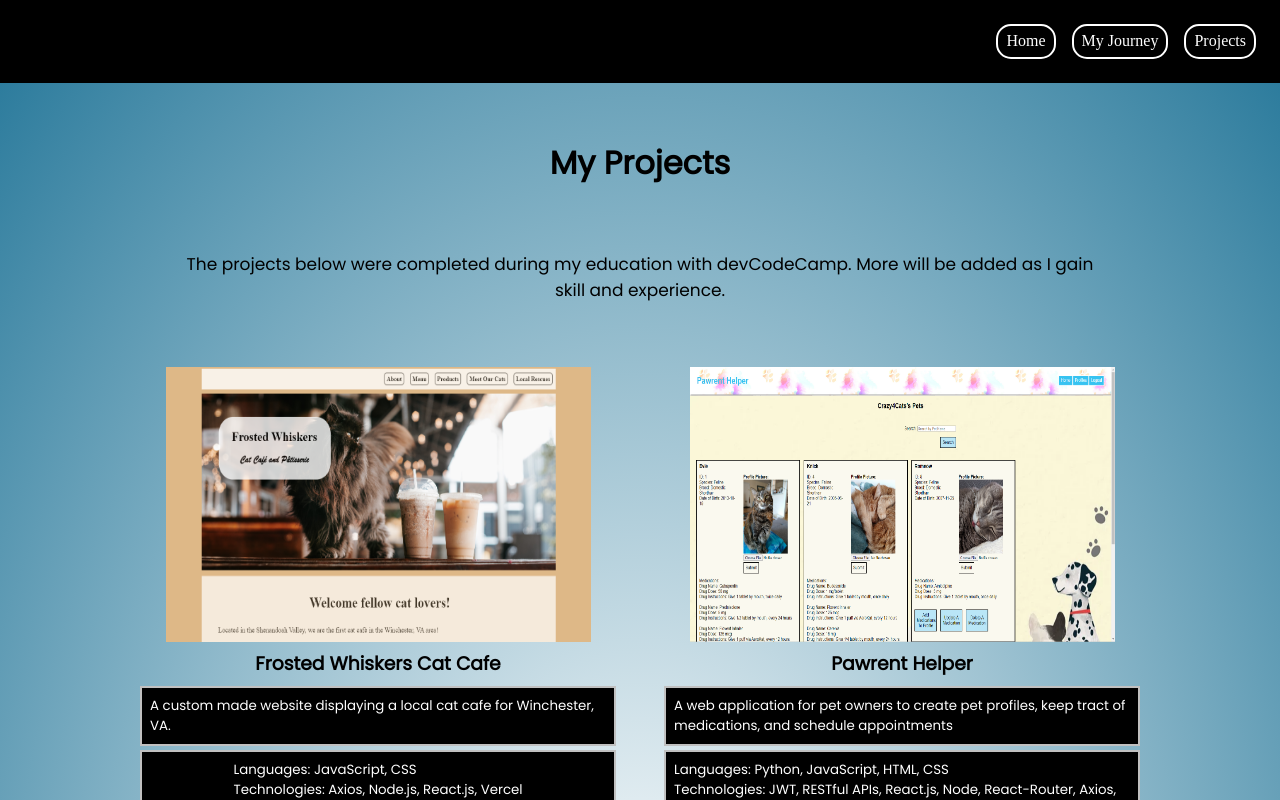
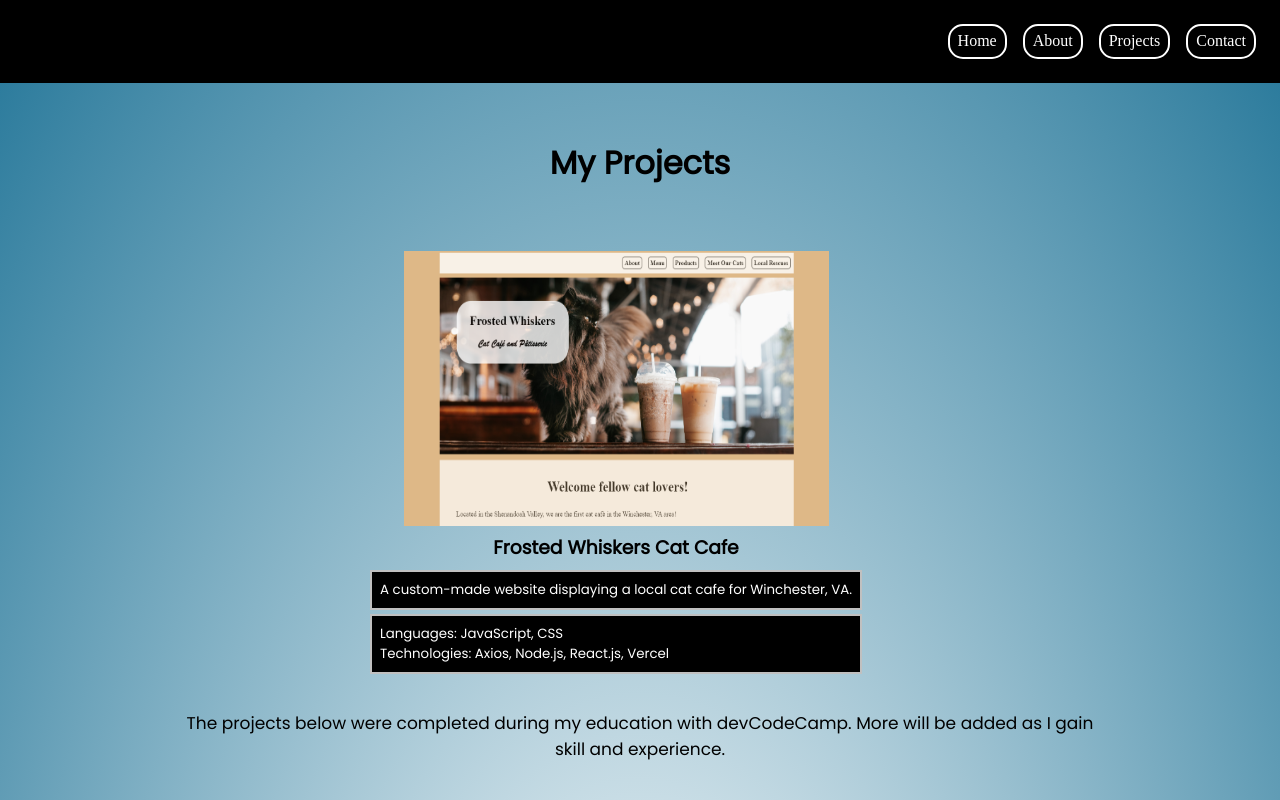
Before and after one commit to Mmeissner37/Portfolio, a React (Create React App) app in the folder frontend/: page /projects in a window 1280 px wide. Shown: the top 800 px of the page. Built offline with nearby package versions, Linux system fonts and the light colour scheme.

Commit message:
Rearranged Items For Better UX

```diff
--- a/frontend/src/App.js
+++ b/frontend/src/App.js
@@ -23,7 +23,7 @@ function App() {
         <Route path="/" element={<HomePage />}/>
         <Route path="/projects" element={<ProjectsPage />} />
         <Route path="/myjourney" element={<AboutMePage />} />
-        {/* <Route path="/contact" element={<ContactMePage />} /> */}
+        <Route path="/contact" element={<ContactMePage />} />
       </Routes>
       <Footer />
     </div>
--- a/frontend/src/components/Certificates.jsx
+++ b/frontend/src/components/Certificates.jsx
@@ -7,7 +7,6 @@ const Certficates = () => {
     <div>
       <div className="journey-header">
         <h2>Current Certificates</h2>
-        <br></br>
       </div>
       <div className="certificates">
         <div className="image-link">
--- a/frontend/src/components/FrostedWhiskers.jsx
+++ b/frontend/src/components/FrostedWhiskers.jsx
@@ -12,13 +12,12 @@ const FrostedWhiskers = () => {
             <h3 className='proj-header'>Frosted Whiskers Cat Cafe</h3>
             <div className='description'>
                 <ul>
-                    A custom made website displaying a local cat cafe for Winchester, VA.
+                    A custom-made website displaying a local cat cafe for Winchester, VA.
                 </ul>
             </div>
             <div className='description'>
-                <ul>
                 Languages: JavaScript, CSS <br />
-                Technologies: Axios, Node.js, React.js, Vercel </ul>
+                Technologies: Axios, Node.js, React.js, Vercel
             </div>
         </div>
      );
--- a/frontend/src/components/Journey.jsx
+++ b/frontend/src/components/Journey.jsx
@@ -2,7 +2,7 @@ const Journey = () => {
   return (
     <div>
       <div className="aboutme-container">
-        <h1 className="journey-header">My Journey</h1>
+        <h1 className="journey-header">About Me</h1>
         <br></br>
       </div>
       <div className="quote">
@@ -18,7 +18,7 @@ const Journey = () => {
         <p>Stephen Hawking</p>
       </div>
       <div className="aboutme-container">
-        <ul>
+        {/* <ul>
           I come from a medically heavy background. From working with clients as
           a Customer Service Representative to working with animals as a
           Licensed Veterinary Technician, my work experience up to this point
@@ -56,7 +56,7 @@ const Journey = () => {
           forward to strengthening my skills, developing new ones, and gaining
           experience in the years to come.
         </ul>
-        <br></br>
+        <br></br> */}
         <h3 className="journey-header">
           What can I bring to software developement?
         </h3>
--- a/frontend/src/components/NavBar/NavBar.jsx
+++ b/frontend/src/components/NavBar/NavBar.jsx
@@ -15,9 +15,9 @@ const Navbar = () => {
     <div className="navBar">
         <div className="buttons">
             <button onClick={() => navigate("/")}>Home</button>
-            <button onClick={() => navigate('/myjourney')}>My Journey</button>
+            <button onClick={() => navigate('/myjourney')}>About</button>
             <button onClick={() => navigate('/projects')}>Projects</button>
-            {/* <button onClick={() => navigate('/contact')}>Contact Me</button> */}
+            <button onClick={() => navigate('/contact')}>Contact</button>
         </div>
     </div>
   );
--- a/frontend/src/pages/AboutMePage/AboutMePage.jsx
+++ b/frontend/src/pages/AboutMePage/AboutMePage.jsx
@@ -1,6 +1,5 @@
 import "./AboutMePage.css";
 import AboutMeGrid from "../../components/AboutMeGrid.jsx";
-import Certficates from "../../components/Certificates";
 import Journey from "../../components/Journey";
 
 const AboutMePage = () => {
@@ -11,9 +10,6 @@ const AboutMePage = () => {
         <AboutMeGrid />
       </div>
       <br></br>
-      <div className="aboutme-container">
-        <Certficates />
-      </div>
     </div>
   );
 };
--- a/frontend/src/pages/ContactMePage/ContactMePage.css
+++ b/frontend/src/pages/ContactMePage/ContactMePage.css
@@ -1,5 +1,6 @@
 .contact-page {
-    background-image: radial-gradient(white, rgb(45, 124, 157));
+    /* background-image: radial-gradient(white, rgb(45, 124, 157)); */
+    background-image: url("../../assets/5651980a.jpg");
     align-items: center;
     padding-bottom: 4px;
     padding-top: 4px;
--- a/frontend/src/pages/HomePage/HomePage.js
+++ b/frontend/src/pages/HomePage/HomePage.js
@@ -3,6 +3,7 @@ import './HomePage.css';
 import PortfolioImage from "../../assets/PortfolioImage.jpg";
 import Git from '../../assets/github.png'
 import Linked from '../../assets/Linkedin.png'
+import Certficates from "../../components/Certificates";
 
 const HomePage = () => {
 
@@ -34,6 +35,9 @@ const HomePage = () => {
                         </ul>
                     </div>
                 </div>
+                <div className="aboutme-container">
+                    <Certficates />
+                </div>
             </div>
         </div>
     );
--- a/frontend/src/pages/ProjectsPage/ProjectsPage.jsx
+++ b/frontend/src/pages/ProjectsPage/ProjectsPage.jsx
@@ -15,14 +15,16 @@ const ProjectsPage = () => {
         <div className="header">
           <h1>My Projects</h1>
         </div>
+        <div className="grid-container">
+        <div className="grid-item">
+            <FrostedWhiskers />
+          </div>
+        </div>
         <p className="header">
           The projects below were completed during my education with
           devCodeCamp. More will be added as I gain skill and experience.{" "}
         </p>
         <div className="grid-container">
-        <div className="grid-item">
-            <FrostedWhiskers />
-          </div>
           <div className="grid-item">
             <PawrentHelper />
           </div>
```
